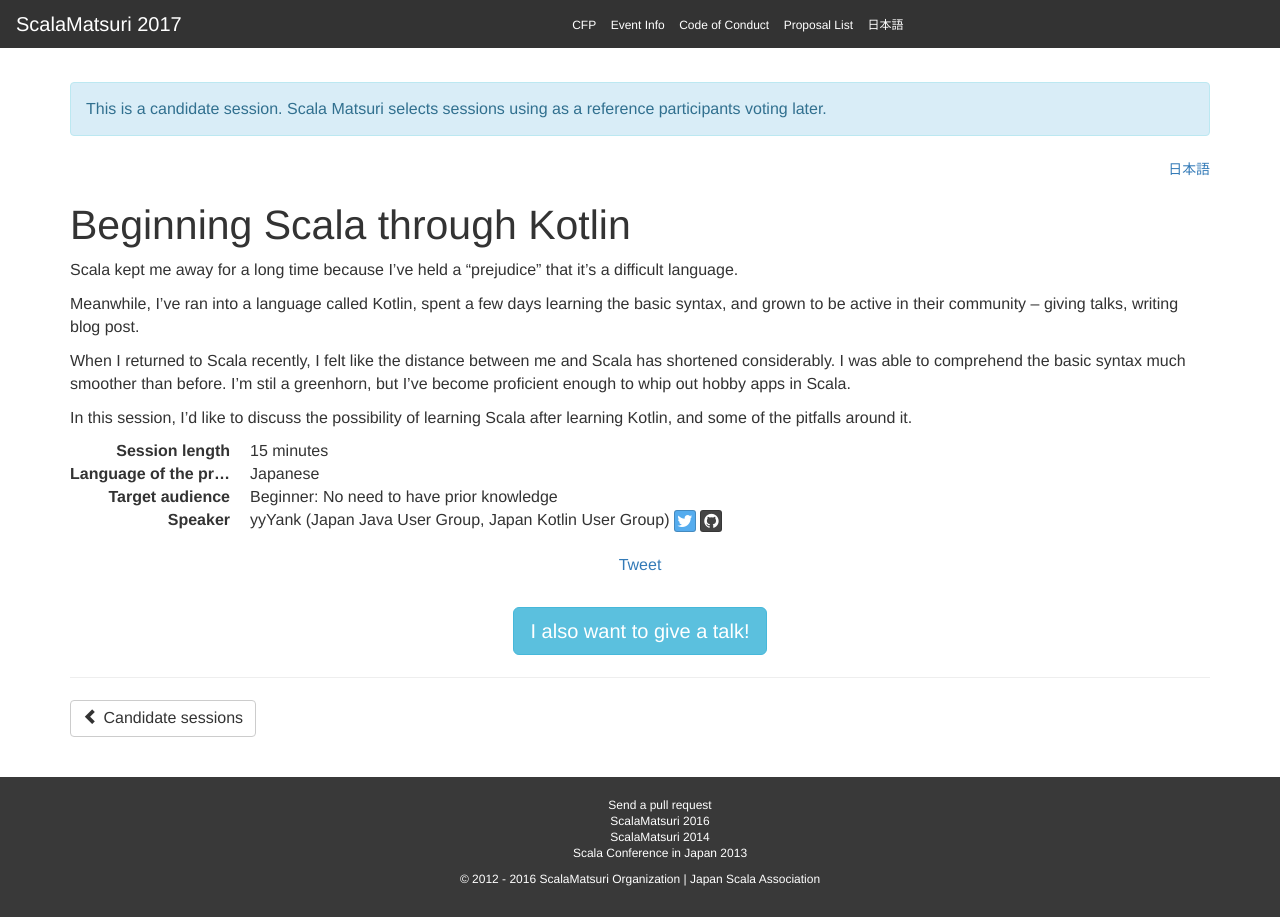
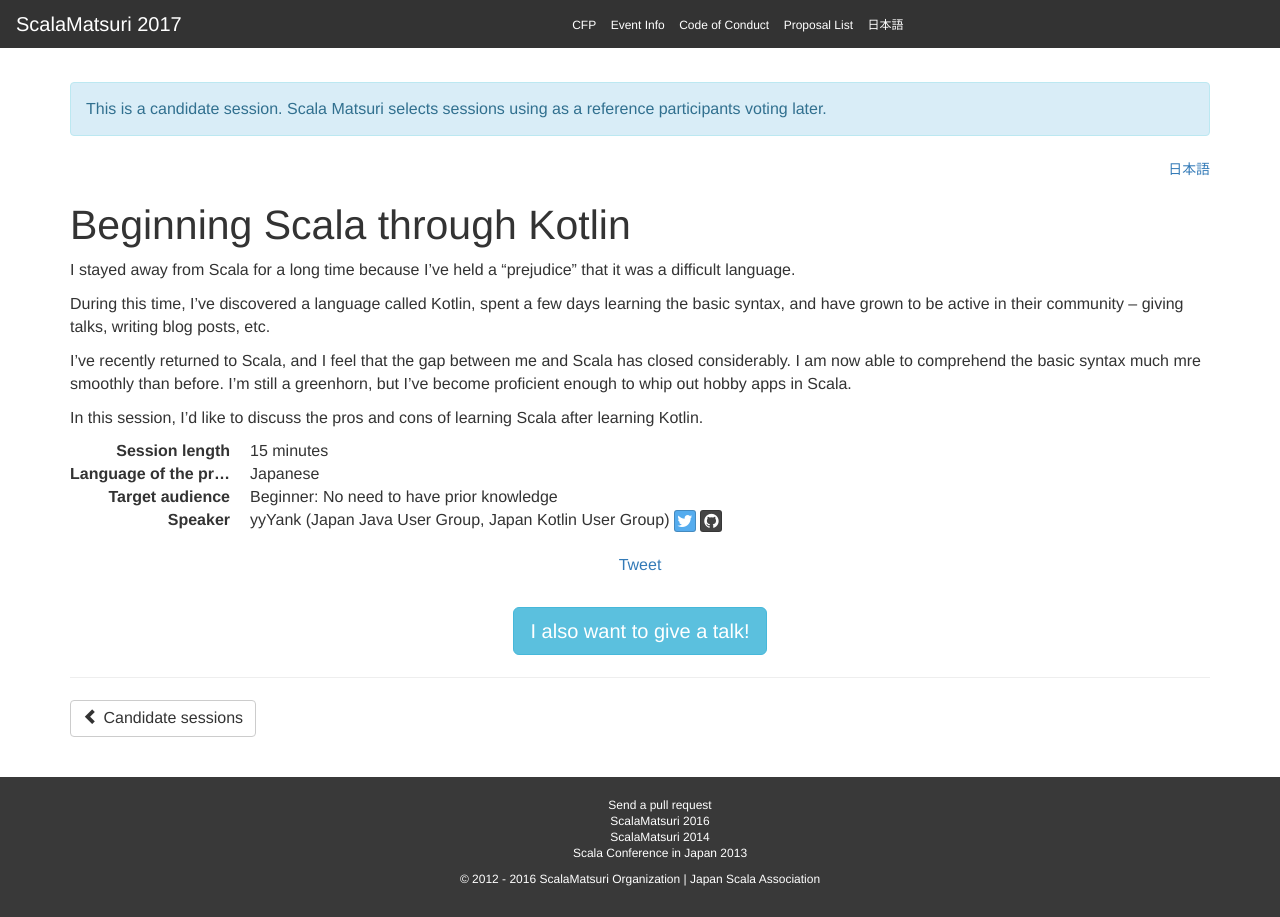
Before and after one commit to scalajp/2017.scalamatsuri.org, a Jekyll site: the page built from _candidates_en/Yank_1.md, in a window 1280 px wide. Built offline with Jekyll 4.4.1, drawn with Linux system fonts in a browser that asks for light colours; nearby versions of some CDN libraries; comment, search, counter and statistics services are not loaded.

Commit message:
Update Yank_1.md

```diff
--- a/_candidates_en/Yank_1.md
+++ b/_candidates_en/Yank_1.md
@@ -10,10 +10,10 @@
 tags:
   - Intro to Scala
 ---
-Scala kept me away for a long time because I've held a "prejudice" that it's a difficult language.
+I stayed away from Scala for a long time because I've held a "prejudice" that it was a difficult language.
 
-Meanwhile, I've ran into a language called Kotlin, spent a few days learning the basic syntax, and grown to be active in their community -- giving talks, writing blog post.
+During this time, I've discovered a language called Kotlin, spent a few days learning the basic syntax, and have grown to be active in their community -- giving talks, writing blog posts, etc.
 
-When I returned to Scala recently, I felt like the distance between me and Scala has shortened considerably. I was able to comprehend the basic syntax much smoother than before. I'm stil a greenhorn, but I've become proficient enough to whip out hobby apps in Scala.
+I've recently returned to Scala, and I feel that the gap between me and Scala has closed considerably. I am now able to comprehend the basic syntax much mre smoothly than before. I'm still a greenhorn, but I've become proficient enough to whip out hobby apps in Scala.
 
-In this session, I'd like to discuss the possibility of learning Scala after learning Kotlin, and some of the pitfalls around it.
+In this session, I'd like to discuss the pros and cons of learning Scala after learning Kotlin.
```
